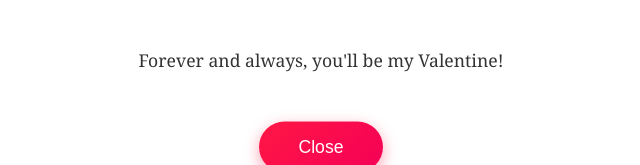
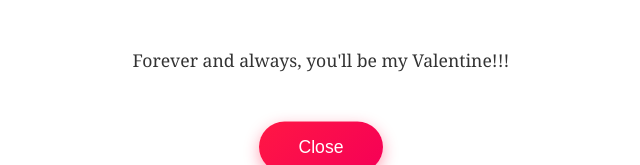
Before and after one commit to dileepkuna111/Valentine-, a plain HTML site: page index.html in a window 1280 px wide. Both pictures are taken after a click on the button "Click for a Special Message 💕". Shown: the part 635-800 px from the top of the page, 319-959 px from the left. Drawn offline with Linux system fonts and the light colour scheme.

Commit message:
Update Valentine message for emphasis

```diff
--- a/index.html
+++ b/index.html
@@ -248,7 +248,7 @@
         <h2>You mean the world to me! 🌹</h2>
         <img src="https://github.com/dileepkuna111/Valentine-/blob/main/istockphoto-1903985199-612x612.jpg"/>
         <p style="font-size: 1.1em; color: #333; margin: 20px 0;">
-            Forever and always, you'll be my Valentine!
+            Forever and always, you'll be my Valentine!!!
         </p>
         <button class="btn" onclick="closeLove()">Close</button>
     </div>
```
